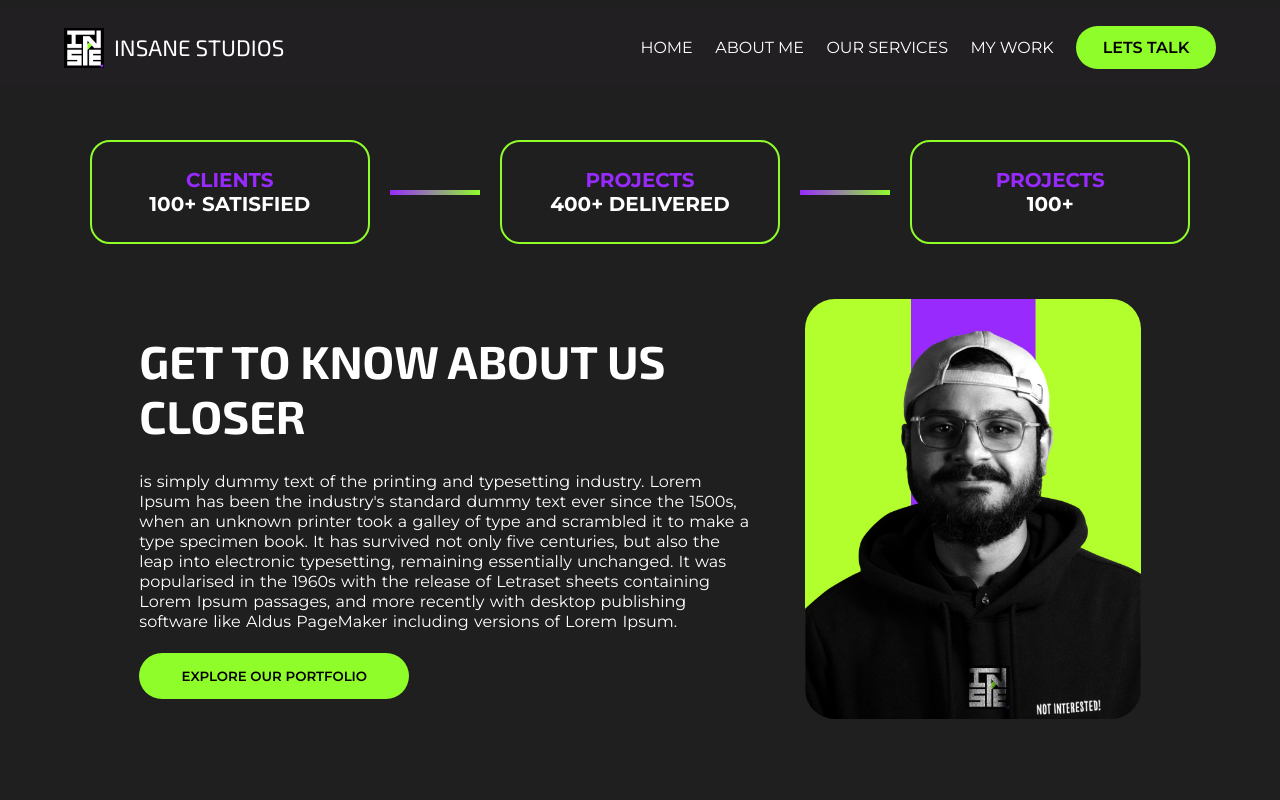
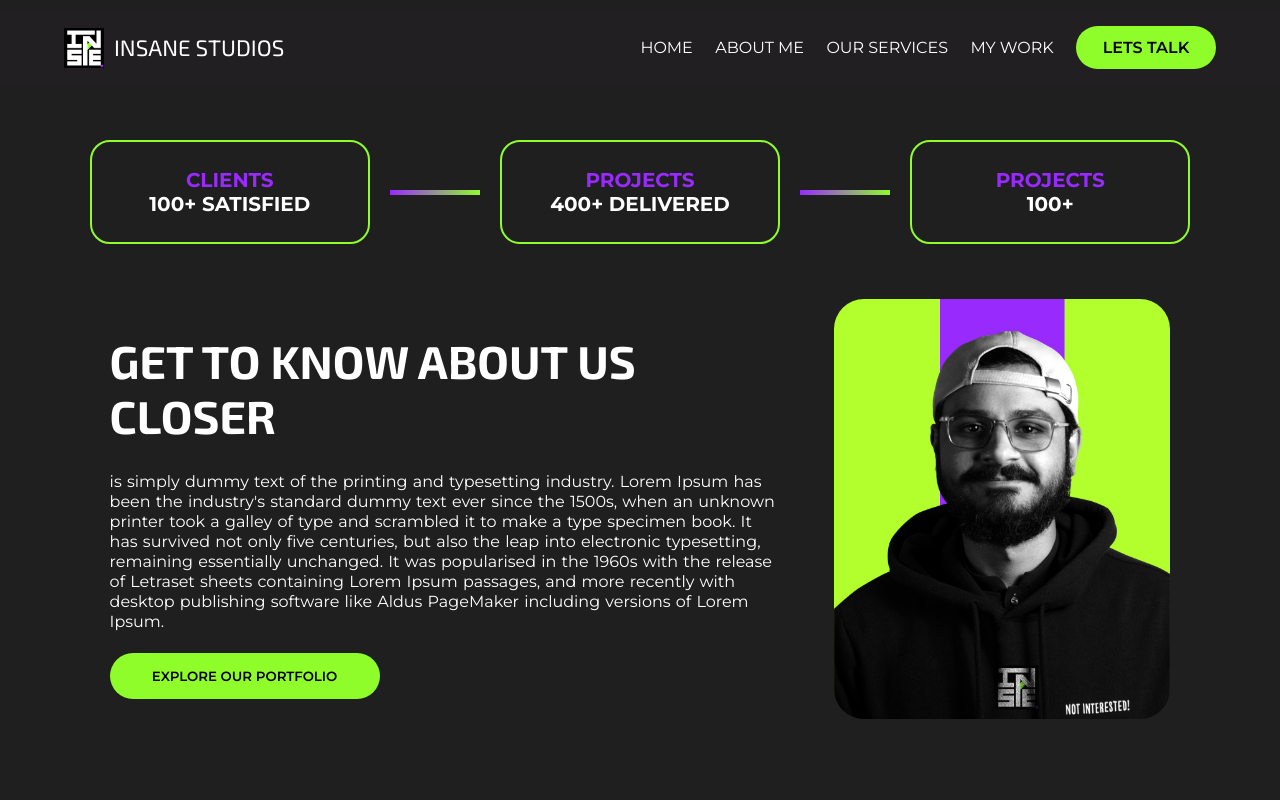
Before and after one commit to MubashirMalik/the-insane-studio, a React (Create React App) app: page / in a window 1280 px wide. Shown: the top 800 px of the page. Built offline with nearby package versions, Linux system fonts and the light colour scheme.

Commit message:
TK - Fix get to know us

```diff
--- a/src/index.css
+++ b/src/index.css
@@ -164,7 +164,7 @@ button {
 .get-to-know-us > .first-div {
     display: flex;
     flex-direction: column;
-    width: 58%;
+    width: 100%;
     row-gap: 20px;
 }
 
@@ -424,6 +424,14 @@ position: relative;
         font-size: 30px;
     }
 
+    .get-to-know-us > div > img{
+        display: none
+    }
+
+    .get-to-know-us{
+        column-gap: 0px;
+    }
+
     .get-in-touch{
         font-size: 25px;
     }
@@ -442,14 +450,6 @@ position: relative;
         font-size: large;
         width: 180px;
         height: 100px;
-    }
-
-    .get-to-know-us{
-        column-gap: 0px;
-    }
-
-    .get-to-know-us > div > img{
-        display: none
     }
 
     .get-to-know-us > .first-div{
@@ -532,4 +532,8 @@ position: relative;
         margin-top: 30px;
         margin-bottom: 30px;
     }
+
+    .overlay-text {
+        width: 80%;
+      }
   }
```
